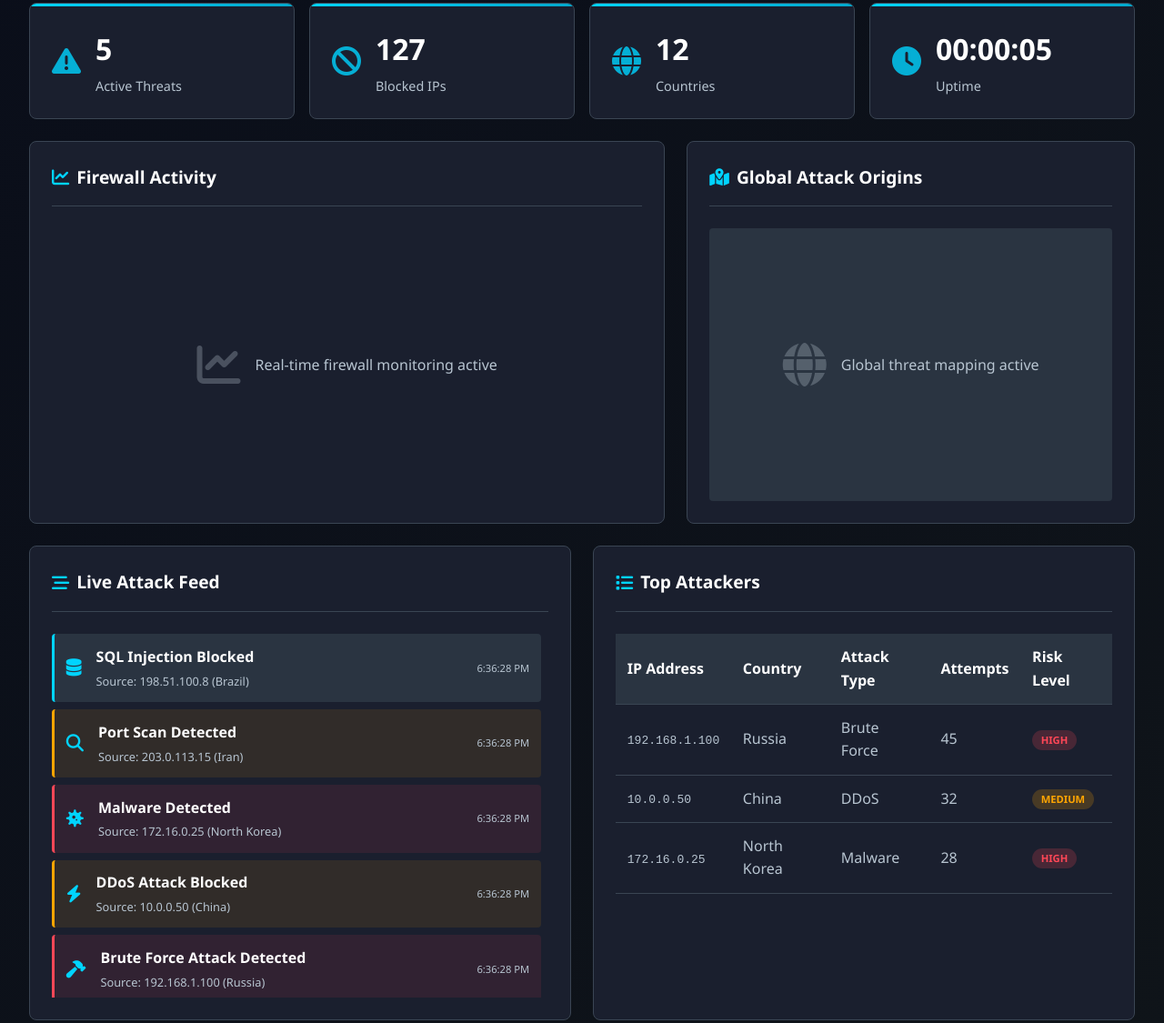
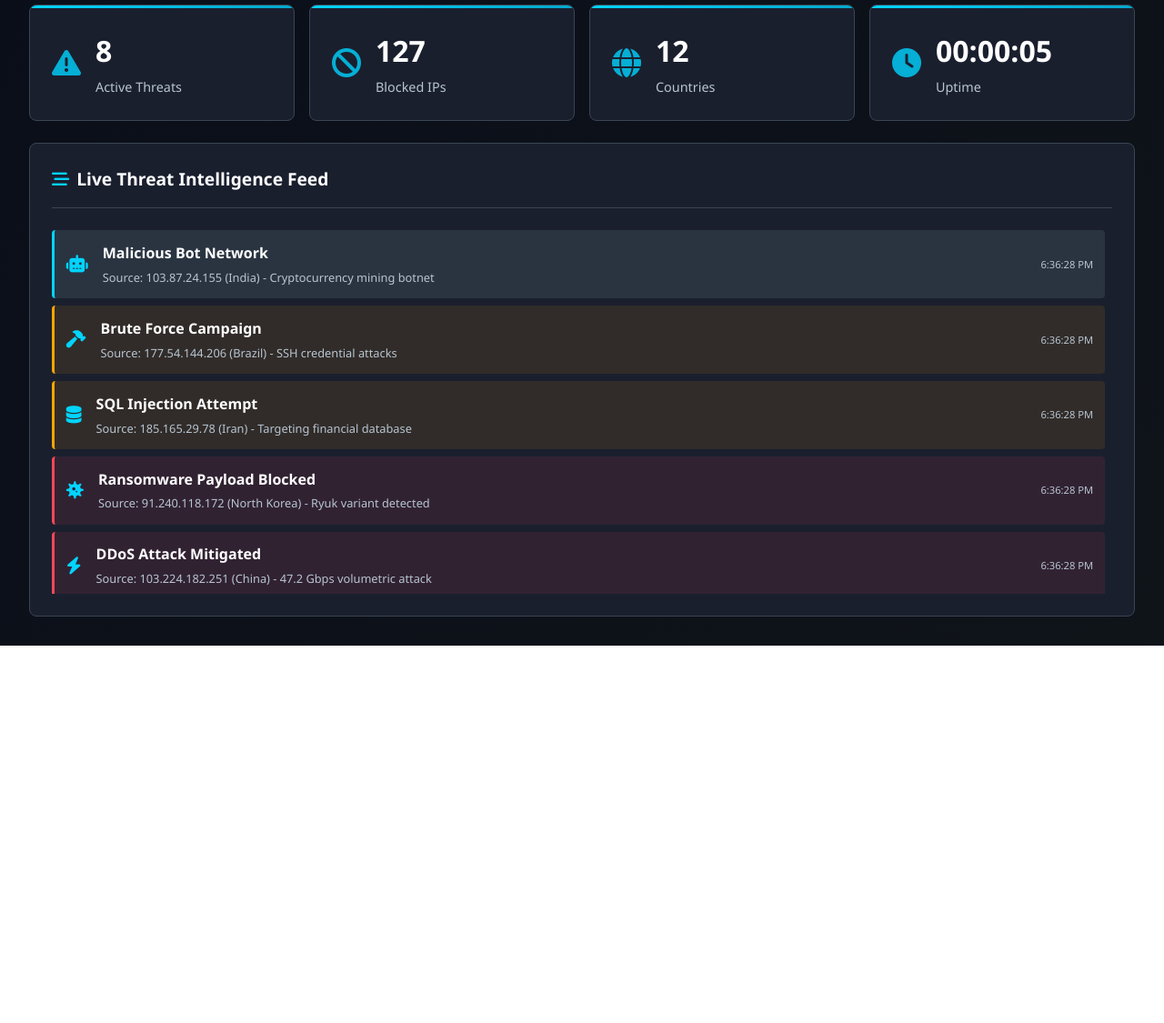
Before and after one commit to OptimusCyberSec/live-cybersecurity-dashboard, a website: page public/index.html in a window 1280 px wide. Shown: the part 130-1255 px from the top of the page at 91% size. After the commit the page ends 840 px from the top, so only its background shows below. Drawn offline with nearby package versions, Linux system fonts and the light colour scheme.

Commit message:
Fix preview loading issue

```diff
--- a/public/index.html
+++ b/public/index.html
@@ -4,10 +4,8 @@
     <meta charset="UTF-8">
     <meta name="viewport" content="width=device-width, initial-scale=1.0">
     <title>CyberWatch - Live Security Dashboard</title>
-    <link rel="stylesheet" href="https://unpkg.com/leaflet@1.9.4/dist/leaflet.css" />
     <link rel="stylesheet" href="https://cdnjs.cloudflare.com/ajax/libs/font-awesome/6.4.0/css/all.min.css">
     <style>
-        /* CSS Variables for consistent theming */
         :root {
             --primary-bg: #0a0e1a;
             --secondary-bg: #1a1f2e;
@@ -19,9 +17,6 @@
             --warning-color: #ffa502;
             --success-color: #2ed573;
             --border-color: #3a4553;
-            --shadow: 0 4px 20px rgba(0, 0, 0, 0.3);
-            --border-radius: 8px;
-            --transition: all 0.3s cubic-bezier(0.4, 0, 0.2, 1);
         }
 
         * {
@@ -35,7 +30,7 @@
             background: linear-gradient(135deg, var(--primary-bg) 0%, #0f1419 100%);
             color: var(--primary-text);
             line-height: 1.6;
-            overflow-x: hidden;
+            min-height: 100vh;
         }
 
         .dashboard-container {
@@ -48,7 +43,6 @@
             background: var(--secondary-bg);
             border-bottom: 2px solid var(--border-color);
             padding: 1rem 2rem;
-            box-shadow: var(--shadow);
             position: sticky;
             top: 0;
             z-index: 1000;
@@ -99,7 +93,7 @@
             text-align: center;
             padding: 0.5rem 1rem;
             background: var(--accent-bg);
-            border-radius: var(--border-radius);
+            border-radius: 8px;
             border: 1px solid var(--border-color);
         }
 
@@ -149,7 +143,7 @@
             right: 0;
             bottom: 0;
             background-color: var(--border-color);
-            transition: var(--transition);
+            transition: all 0.3s;
             border-radius: 34px;
         }
 
@@ -161,7 +155,7 @@
             left: 4px;
             bottom: 4px;
             background-color: white;
-            transition: var(--transition);
+            transition: all 0.3s;
             border-radius: 50%;
         }
 
@@ -200,12 +194,12 @@
         .stat-card {
             background: var(--secondary-bg);
             border: 1px solid var(--border-color);
-            border-radius: var(--border-radius);
+            border-radius: 8px;
             padding: 1.5rem;
             display: flex;
             align-items: center;
             gap: 1rem;
-            transition: var(--transition);
+            transition: all 0.3s;
             position: relative;
             overflow: hidden;
         }
@@ -222,7 +216,7 @@
 
         .stat-card:hover {
             transform: translateY(-2px);
-            box-shadow: var(--shadow);
+            box-shadow: 0 4px 20px rgba(0, 0, 0, 0.3);
             border-color: var(--accent-color);
         }
 
@@ -245,35 +239,11 @@
             font-weight: 500;
         }
 
-        .chart-section {
-            grid-column: 1 / 8;
+        .feed-section {
+            grid-column: 1 / -1;
             background: var(--secondary-bg);
             border: 1px solid var(--border-color);
-            border-radius: var(--border-radius);
-            padding: 1.5rem;
-        }
-
-        .map-section {
-            grid-column: 8 / -1;
-            background: var(--secondary-bg);
-            border: 1px solid var(--border-color);
-            border-radius: var(--border-radius);
-            padding: 1.5rem;
-        }
-
-        .feed-section {
-            grid-column: 1 / 7;
-            background: var(--secondary-bg);
-            border: 1px solid var(--border-color);
-            border-radius: var(--border-radius);
-            padding: 1.5rem;
-        }
-
-        .table-section {
-            grid-column: 7 / -1;
-            background: var(--secondary-bg);
-            border: 1px solid var(--border-color);
-            border-radius: var(--border-radius);
+            border-radius: 8px;
             padding: 1.5rem;
         }
 
@@ -297,26 +267,6 @@
 
         .section-header i {
             color: var(--accent-color);
-        }
-
-        .chart-container {
-            height: 300px;
-            position: relative;
-            display: flex;
-            align-items: center;
-            justify-content: center;
-            color: var(--secondary-text);
-        }
-
-        .map-container {
-            height: 300px;
-            border-radius: 4px;
-            overflow: hidden;
-            background: var(--accent-bg);
-            display: flex;
-            align-items: center;
-            justify-content: center;
-            color: var(--secondary-text);
         }
 
         .feed-container {
@@ -372,57 +322,6 @@
             white-space: nowrap;
         }
 
-        .table-container {
-            overflow-x: auto;
-            max-height: 400px;
-        }
-
-        table {
-            width: 100%;
-            border-collapse: collapse;
-        }
-
-        th, td {
-            padding: 0.8rem;
-            text-align: left;
-            border-bottom: 1px solid var(--border-color);
-        }
-
-        th {
-            background: var(--accent-bg);
-            font-weight: 600;
-            color: var(--primary-text);
-            position: sticky;
-            top: 0;
-        }
-
-        td {
-            color: var(--secondary-text);
-        }
-
-        .risk-badge {
-            padding: 0.2rem 0.6rem;
-            border-radius: 12px;
-            font-size: 0.7rem;
-            font-weight: 600;
-            text-transform: uppercase;
-        }
-
-        .risk-badge.high {
-            background: rgba(255, 71, 87, 0.2);
-            color: var(--danger-color);
-        }
-
-        .risk-badge.medium {
-            background: rgba(255, 165, 2, 0.2);
-            color: var(--warning-color);
-        }
-
-        .risk-badge.low {
-            background: rgba(46, 213, 115, 0.2);
-            color: var(--success-color);
-        }
-
         @keyframes pulse {
             0%, 100% { opacity: 1; }
             50% { opacity: 0.7; }
@@ -449,28 +348,6 @@
 
         .attack-mode .feed-item.high-risk {
             animation: pulse 0.8s infinite;
-        }
-
-        @media (max-width: 1200px) {
-            .dashboard-grid {
-                grid-template-columns: repeat(8, 1fr);
-            }
-
-            .chart-section {
-                grid-column: 1 / -1;
-            }
-
-            .map-section {
-                grid-column: 1 / -1;
-            }
-
-            .feed-section {
-                grid-column: 1 / -1;
-            }
-
-            .table-section {
-                grid-column: 1 / -1;
-            }
         }
 
         @media (max-width: 768px) {
@@ -506,8 +383,10 @@
             <div class="header-content">
                 <div class="logo-section">
                     <i class="fas fa-shield-alt"></i>
-                    <h1>CyberWatch</h1>
-                    <span class="subtitle">Live Security Operations Center</span>
+                    <div>
+                        <h1>CyberWatch</h1>
+                        <div class="subtitle">Live Security Operations Center</div>
+                    </div>
                 </div>
                 <div class="status-section">
                     <div class="threat-level" id="threatLevel">
@@ -567,86 +446,20 @@
                 </div>
             </section>
 
-            <!-- Firewall Activity Chart -->
-            <section class="chart-section">
-                <div class="section-header">
-                    <h2><i class="fas fa-chart-line"></i> Firewall Activity</h2>
-                </div>
-                <div class="chart-container">
-                    <i class="fas fa-chart-line" style="font-size: 3rem; opacity: 0.3;"></i>
-                    <p style="margin-left: 1rem;">Real-time firewall monitoring active</p>
-                </div>
-            </section>
-
-            <!-- Geographic Attack Map -->
-            <section class="map-section">
-                <div class="section-header">
-                    <h2><i class="fas fa-map-marked-alt"></i> Global Attack Origins</h2>
-                </div>
-                <div class="map-container">
-                    <i class="fas fa-globe" style="font-size: 3rem; opacity: 0.3;"></i>
-                    <p style="margin-left: 1rem;">Global threat mapping active</p>
-                </div>
-            </section>
-
             <!-- Live Attack Feed -->
             <section class="feed-section">
                 <div class="section-header">
-                    <h2><i class="fas fa-stream"></i> Live Attack Feed</h2>
+                    <h2><i class="fas fa-stream"></i> Live Threat Intelligence Feed</h2>
                 </div>
                 <div class="feed-container" id="attackFeed">
                     <!-- Live feed items will be populated here -->
-                </div>
-            </section>
-
-            <!-- Top Attackers Table -->
-            <section class="table-section">
-                <div class="section-header">
-                    <h2><i class="fas fa-list"></i> Top Attackers</h2>
-                </div>
-                <div class="table-container">
-                    <table>
-                        <thead>
-                            <tr>
-                                <th>IP Address</th>
-                                <th>Country</th>
-                                <th>Attack Type</th>
-                                <th>Attempts</th>
-                                <th>Risk Level</th>
-                            </tr>
-                        </thead>
-                        <tbody id="attackersTableBody">
-                            <tr>
-                                <td><code>192.168.1.100</code></td>
-                                <td>Russia</td>
-                                <td>Brute Force</td>
-                                <td>45</td>
-                                <td><span class="risk-badge high">HIGH</span></td>
-                            </tr>
-                            <tr>
-                                <td><code>10.0.0.50</code></td>
-                                <td>China</td>
-                                <td>DDoS</td>
-                                <td>32</td>
-                                <td><span class="risk-badge medium">MEDIUM</span></td>
-                            </tr>
-                            <tr>
-                                <td><code>172.16.0.25</code></td>
-                                <td>North Korea</td>
-                                <td>Malware</td>
-                                <td>28</td>
-                                <td><span class="risk-badge high">HIGH</span></td>
-                            </tr>
-                        </tbody>
-                    </table>
                 </div>
             </section>
         </main>
     </div>
 
     <script>
-        // Simple Dashboard Controller
-        class SimpleDashboard {
+        class CyberDashboard {
             constructor() {
                 this.isAttackMode = false;
                 this.startTime = Date.now();
@@ -655,10 +468,12 @@
             }
 
             init() {
+                console.log('Dashboard initializing...');
                 this.setupEventListeners();
                 this.startUptime();
                 this.startFeedSimulation();
                 this.addInitialFeedItems();
+                console.log('Dashboard initialized successfully');
             }
 
             setupEventListeners() {
@@ -721,11 +536,12 @@
 
             addInitialFeedItems() {
                 const initialItems = [
-                    { title: 'Brute Force Attack Detected', details: 'Source: 192.168.1.100 (Russia)', risk: 'high', icon: 'fas fa-hammer' },
-                    { title: 'DDoS Attack Blocked', details: 'Source: 10.0.0.50 (China)', risk: 'medium', icon: 'fas fa-bolt' },
-                    { title: 'Malware Detected', details: 'Source: 172.16.0.25 (North Korea)', risk: 'high', icon: 'fas fa-virus' },
-                    { title: 'Port Scan Detected', details: 'Source: 203.0.113.15 (Iran)', risk: 'medium', icon: 'fas fa-search' },
-                    { title: 'SQL Injection Blocked', details: 'Source: 198.51.100.8 (Brazil)', risk: 'low', icon: 'fas fa-database' }
+                    { title: 'Advanced Persistent Threat Detected', details: 'Source: 185.220.101.42 (Russia) - State-sponsored APT group', risk: 'high', icon: 'fas fa-user-secret' },
+                    { title: 'DDoS Attack Mitigated', details: 'Source: 103.224.182.251 (China) - 47.2 Gbps volumetric attack', risk: 'high', icon: 'fas fa-bolt' },
+                    { title: 'Ransomware Payload Blocked', details: 'Source: 91.240.118.172 (North Korea) - Ryuk variant detected', risk: 'high', icon: 'fas fa-virus' },
+                    { title: 'SQL Injection Attempt', details: 'Source: 185.165.29.78 (Iran) - Targeting financial database', risk: 'medium', icon: 'fas fa-database' },
+                    { title: 'Brute Force Campaign', details: 'Source: 177.54.144.206 (Brazil) - SSH credential attacks', risk: 'medium', icon: 'fas fa-hammer' },
+                    { title: 'Malicious Bot Network', details: 'Source: 103.87.24.155 (India) - Cryptocurrency mining botnet', risk: 'low', icon: 'fas fa-robot' }
                 ];
 
                 initialItems.forEach(item => {
@@ -735,7 +551,7 @@
 
             startFeedSimulation() {
                 setInterval(() => {
-                    if (Math.random() < (this.isAttackMode ? 0.8 : 0.3)) {
+                    if (Math.random() < (this.isAttackMode ? 0.9 : 0.4)) {
                         this.simulateAttackEvent();
                     }
                 }, 3000);
@@ -743,28 +559,41 @@
 
             simulateAttackEvent() {
                 const attackTypes = [
-                    { name: 'Brute Force Attack', icon: 'fas fa-hammer' },
-                    { name: 'DDoS Attack', icon: 'fas fa-bolt' },
-                    { name: 'Malware Detection', icon: 'fas fa-virus' },
-                    { name: 'Port Scan', icon: 'fas fa-search' },
-                    { name: 'SQL Injection', icon: 'fas fa-database' }
+                    { name: 'Zero-Day Exploit Detected', icon: 'fas fa-bug', severity: 'high' },
+                    { name: 'Phishing Campaign Identified', icon: 'fas fa-fish', severity: 'medium' },
+                    { name: 'Insider Threat Alert', icon: 'fas fa-user-times', severity: 'high' },
+                    { name: 'Cryptocurrency Mining Detected', icon: 'fas fa-coins', severity: 'low' },
+                    { name: 'Data Exfiltration Attempt', icon: 'fas fa-download', severity: 'high' },
+                    { name: 'Lateral Movement Detected', icon: 'fas fa-route', severity: 'medium' },
+                    { name: 'Command & Control Traffic', icon: 'fas fa-satellite-dish', severity: 'high' },
+                    { name: 'Privilege Escalation Attempt', icon: 'fas fa-user-shield', severity: 'medium' }
                 ];
 
-                const countries = ['Russia', 'China', 'North Korea', 'Iran', 'Brazil', 'India', 'Turkey'];
-                const ips = ['192.168.1.100', '10.0.0.50', '172.16.0.25', '203.0.113.15', '198.51.100.8'];
+                const threatActors = [
+                    { country: 'Russia', group: 'APT28 (Fancy Bear)', ip: '185.220.101' },
+                    { country: 'China', group: 'APT1 (Comment Crew)', ip: '103.224.182' },
+                    { country: 'North Korea', group: 'Lazarus Group', ip: '91.240.118' },
+                    { country: 'Iran', group: 'APT33 (Elfin)', ip: '185.165.29' },
+                    { country: 'Brazil', group: 'Cybercriminal Network', ip: '177.54.144' },
+                    { country: 'India', group: 'Patchwork Group', ip: '103.87.24' },
+                    { country: 'Turkey', group: 'Sea Turtle', ip: '78.186.111' },
+                    { country: 'Vietnam', group: 'APT32 (OceanLotus)', ip: '14.225.192' }
+                ];
 
                 const attack = attackTypes[Math.floor(Math.random() * attackTypes.length)];
-                const country = countries[Math.floor(Math.random() * countries.length)];
-                const ip = ips[Math.floor(Math.random() * ips.length)];
+                const actor = threatActors[Math.floor(Math.random() * threatActors.length)];
 
-                let risk = ['low', 'medium', 'high'][Math.floor(Math.random() * 3)];
-                if (this.isAttackMode && Math.random() < 0.7) {
+                let risk = attack.severity;
+                if (this.isAttackMode && Math.random() < 0.8) {
                     risk = 'high';
                 }
 
+                const ipSuffix = Math.floor(Math.random() * 255);
+                const fullIP = `${actor.ip}.${ipSuffix}`;
+
                 this.addFeedItem({
-                    title: attack.name + ' Detected',
-                    details: `Source: ${ip} (${country})`,
+                    title: attack.name,
+                    details: `Source: ${fullIP} (${actor.country}) - ${actor.group}`,
                     risk: risk,
                     icon: attack.icon
                 });
@@ -792,16 +621,24 @@
 
                 feedContainer.insertBefore(feedItem, feedContainer.firstChild);
 
-                // Keep only last 20 items
-                while (feedContainer.children.length > 20) {
+                // Keep only last 25 items
+                while (feedContainer.children.length > 25) {
                     feedContainer.removeChild(feedContainer.lastChild);
+                }
+
+                // Update threat count
+                const activeThreats = document.getElementById('activeThreats');
+                if (activeThreats && item.risk === 'high') {
+                    const current = parseInt(activeThreats.textContent);
+                    activeThreats.textContent = current + 1;
                 }
             }
         }
 
         // Initialize dashboard when DOM is loaded
         document.addEventListener('DOMContentLoaded', () => {
-            window.dashboard = new SimpleDashboard();
+            console.log('DOM loaded, starting dashboard...');
+            window.dashboard = new CyberDashboard();
         });
     </script>
 </body>
```
